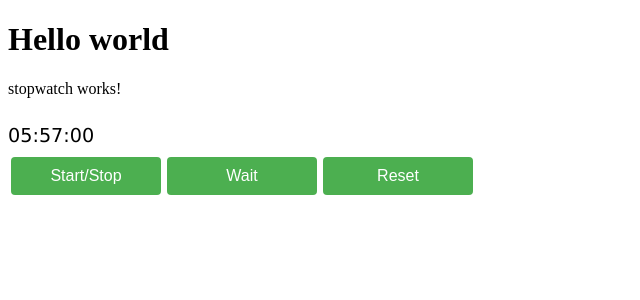
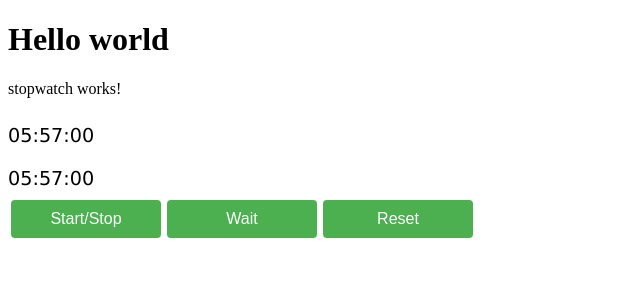
Before and after one commit to Yurii19/iteam-stopwatch-test, an Angular app: page / in a window 1280 px wide. Shown: the top 300 px of the page, without its empty margins (0-640 px from the left). Built offline with nearby package versions, Linux system fonts and the light colour scheme.

Commit message:
chore: observable value added

```diff
--- a/src/app/stopwatch/stopwatch.component.html
+++ b/src/app/stopwatch/stopwatch.component.html
@@ -1,6 +1,8 @@
 <p>stopwatch works!</p>
 <div>
     <span class="display">{{time | date: 'hh:mm:ss'}}</span>
+    <br>
+    <span class="display">{{value$ | async | date: 'hh:mm:ss'}}</span>
     <div class="controls">
         <button class="control" (click)="start()">Start/Stop</button>
         <button class="control">Wait</button>
--- a/src/app/stopwatch/stopwatch.component.ts
+++ b/src/app/stopwatch/stopwatch.component.ts
@@ -1,5 +1,6 @@
 import { Component } from '@angular/core';
 import { CommonModule } from '@angular/common';
+import { from, Observable, of } from 'rxjs';
 
 @Component({
   selector: 'app-stopwatch',
@@ -9,6 +10,8 @@ import { CommonModule } from '@angular/common';
   styleUrls: ['./stopwatch.component.css'],
 })
 export class StopwatchComponent {
+
+  value$: Observable<Date> = of(new Date);
   time = new Date();
 
   start(): void {
```
